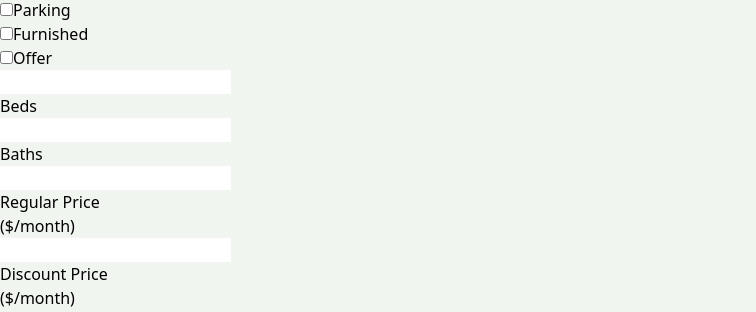
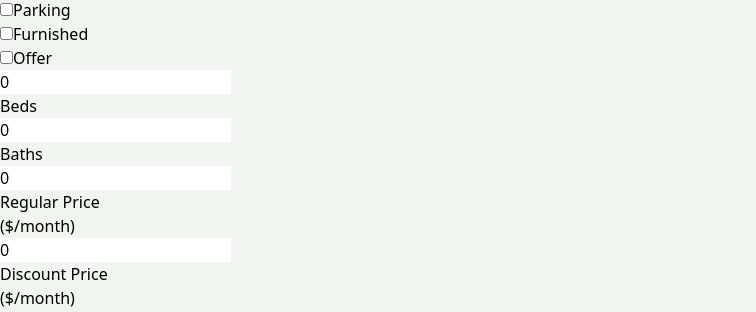
Before and after one commit to Hammadkhanbaloch/First-Mern-Project, a React (Vite) app: page /create_listing in a window 1280 px wide. Shown: the part 218-530 px from the top of the page, without its empty margins (0-756 px from the left). Built offline with nearby package versions, Linux system fonts and the light colour scheme; no server answers.

Commit message:
clientside Listing

```diff
--- a/src/Pages/listing.jsx
+++ b/src/Pages/listing.jsx
@@ -1,8 +1,32 @@
 import React from 'react'
 
 export default function CreateListing() {
+    const [formData, setFormData] = React.useState({
+        name: '',
+        description: '',
+        address: '',
+        sell: false,
+        rent: false,
+        parking: false,
+        furnished: false,
+        offer: false,
+        bedRoom: 0,
+        bathRoom: 0,
+        regularPrice: 0,
+        discountPrice: 0,
+        file: []
+    });
+    const handlechange=(e)=>{
+      if(e.target.id==='sell'||e.target.id==='rent'||e.target.id==='parking'||e.target.id==='furnished'||e.target.id==='offer'){
+        setFormData({...formData,[e.target.id]:e.target.checked})
+      }
+        else{
+          setFormData({...formData,[e.target.id]:e.target.value})
+    }
+}
+console.log(formData)
   return (
-    <main className="p-3 max-w-4xl max-auto ">
+    <main className="p-4 max-w-4xl mx-auto">
         <div className="text-center text-3xl my-7 font-semibold">
         <h1>Create Listing</h1>
         </div>
@@ -10,50 +34,50 @@ export default function CreateListing() {
             <form className="flex flex-col sm:">
                 <div className="flex flex-col sm:flex-row p-2 gap-4">
                     <div className="flex flex-col gap-3 flex-1">
-                    <input type="text" placeholder="Name" id="name" className='p-3 rounded-lg'></input>
-                    <input type="text" placeholder="description" id="description" className='p-3 rounded-lg'></input>
-                    <input type="text" placeholder="Address" id="address" className='p-3 rounded-lg'></input>
+                    <input type="text" placeholder="Name" id="name" value={formData.name} onChange={handlechange} className='p-3 rounded-lg'></input>
+                    <input type="text" placeholder="description"  value={FormData.description} id="description" onChange={handlechange} className='p-3 rounded-lg'></input>
+                    <input type="text" placeholder="Address" id="address" value={formData.address} onChange={handlechange} className='p-3 rounded-lg'></input>
                     </div>
                     <div className='flex gap-6 flex-wrap'>
                         <div className='flex items-center gap-3'>
-                            <input type="checkbox" id="sell" className="w-5"/>
+                            <input type="checkbox" checked={formData.sell} onChange={handlechange} id="sell" className="w-5"/>
                             <span>Sell</span>
                         </div>
                         <div className='flex items-center gap-3'>
-                            <input type="checkbox" id="rent" className="w-5"/>
+                            <input type="checkbox" checked={formData.rent} onChange={handlechange} id="rent" className="w-5"/>
                             <span>Rent</span>
                         </div>
                         <div className='flex items-center gap-3'>
-                            <input type="checkbox" id="parking" className="w-5"/>
+                            <input type="checkbox" checked={formData.parking} onChange={handlechange} id="parking" className="w-5"/>
                             <span>Parking</span>
                         </div>
                         <div className='flex items-center gap-3'>
-                            <input type="checkbox" id="furnished" className="w-5"/>
+                            <input type="checkbox" checked={formData.furnished} onChange={handlechange} id="furnished" className="w-5"/>
                             <span>Furnished</span>
                         </div>
                         <div className='flex items-center gap-3'>
-                            <input type="checkbox" id="offer" className="w-5"/>
+                            <input type="checkbox" onChange={handlechange} checked={formData.offer} id="offer" className="w-5"/>
                             <span>Offer</span>
                         </div>
                     </div>
                         <div className='flex gap-3 flex-wrap'>
                             <div className='flex gap-2 items-center'>
-                                <input type="number"  id="bedRoom" className='p-3 rounded-lg border-gray-100'></input>
+                                <input type="number" onChange={handlechange} value={formData.bedRoom} id="bedRoom" className='p-3 rounded-lg border-gray-100'></input>
                                 <p>Beds</p>
                             </div>
                             <div className='flex gap-3 items-center'>
-                                <input type="number"  id="bathRoom" className='p-3 rounded-lg border-gray-100'></input>
+                                <input type="number"  id="bathRoom" onChange={handlechange} value={formData.bathRoom} className='p-3 rounded-lg border-gray-100'></input>
                                 <p>Baths</p>
                             </div>
                             <div className='flex gap-3 items-center'>
-                                <input type="number"  id="regularPrice" className='p-3 rounded-lg border-gray-100'></input>
+                                <input type="number" onChange={handlechange} value={formData.regularPrice} id="regularPrice" className='p-3 rounded-lg border-gray-100'></input>
                                 <p>Regular Price</p>
                                 <div>
                                     <span>($/month)</span>
                                 </div>
                             </div>
                             <div className='flex gap-3 items-center'>
-                                <input type="number"  id="discountPrice" className='p-3 rounded-lg border-gray-100'></input>
+                                <input type="number"  id="discountPrice" onChange={handlechange} value={formData.discountPrice} className='p-3 rounded-lg border-gray-100'></input>
                                 <p >Discount Price</p>
                                 <div>
                                     <span>($/month)</span>
@@ -75,4 +99,4 @@ export default function CreateListing() {
         </div>
     </main>
   )
-}
+    }
```
